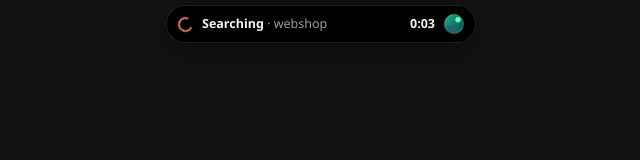
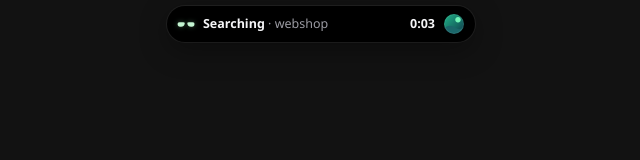
Before and after one commit to Rayan581/island, a Svelte app: page / in a window 1280 px wide. Shown: the top 160 px of the page, without its empty margins (319-959 px from the left). Built offline with nearby package versions, Linux system fonts and the light colour scheme.

Commit message:
Robo's eyes show in the working, done and needs-you pills

```diff
--- a/src/components/Eyes.svelte
+++ b/src/components/Eyes.svelte
@@ -1,8 +1,9 @@
 <script lang="ts">
   import { cursor } from '../lib/cursor.svelte';
-  import { robo } from '../lib/mood.svelte';
+  import { robo, type Mood } from '../lib/mood.svelte';
 
-  let { size = 1, follow = true }: { size?: number; follow?: boolean } = $props();
+  let { size = 1, follow = true, mood = undefined }: { size?: number; follow?: boolean; mood?: Mood } = $props();
+  const shown = $derived(mood ?? robo.mood);
   let el: HTMLElement | undefined = $state();
   let dx = $state(0), dy = $state(0);
   let blinking = $state<'' | 'one' | 'two'>('');
@@ -32,7 +33,7 @@
     blinkTimer = window.setTimeout(() => (blinking = ''), 800);
   });
 </script>
-<span class="eyes {robo.mood}" class:one={blinking === 'one'} class:two={blinking === 'two'} bind:this={el} style:--k={size} style:--dx="{dx.toFixed(2)}px" style:--dy="{dy.toFixed(2)}px" aria-label="Robo"><i></i><i></i></span>
+<span class="eyes {shown}" class:one={blinking === 'one'} class:two={blinking === 'two'} bind:this={el} style:--k={size} style:--dx="{dx.toFixed(2)}px" style:--dy="{dy.toFixed(2)}px" aria-label="Robo"><i></i><i></i></span>
 <style>
   .eyes { --c: #c4f5d2; --e: cubic-bezier(.3, .9, .3, 1);
           display: inline-flex; gap: calc(6px * var(--k)); align-items: center; transform: translate(var(--dx, 0), var(--dy, 0)); transition: transform .14s ease-out; }
--- a/src/components/Pill.svelte
+++ b/src/components/Pill.svelte
@@ -4,6 +4,7 @@
   import type { PillKind, Badge } from '../lib/pill';
   import { clock } from '../lib/format';
   import Eyes from './Eyes.svelte';
+  import { robo } from '../lib/mood.svelte';
   import Eq from './Eq.svelte';
   import Art from './Art.svelte';
   import Icon from './Icon.svelte';
@@ -30,15 +31,15 @@
     <span class="text ellipsis">Focus complete</span>
     <span class="trail tnum focus-c">0:00</span>
   {:else if kind === 'attention' && c}
-    <span class="ico attn"><Icon name="alert" size={15} /></span>
+    {#if robo.on}<Eyes size={0.8} follow={store.settings.eyesFollow} mood="surprised" />{:else}<span class="ico attn"><Icon name="alert" size={15} /></span>{/if}
     <span class="text ellipsis"><b class="attn">Needs you</b> <span class="dim">· {c.project}</span></span>
   {:else if kind === 'running' && c}
-    <span class="spinner"></span>
+    {#if robo.on}<Eyes size={0.8} follow={store.settings.eyesFollow} mood="squint" />{:else}<span class="spinner"></span>{/if}
     <span class="text ellipsis">{toolLabel(c.tool)} <span class="dim">· {c.project}</span></span>
     {#if store.runningCount > 1}<span class="count">+{store.runningCount - 1}</span>{/if}
     <span class="trail tnum">{clock(store.elapsed(c))}</span>
   {:else if kind === 'done' && c}
-    <span class="ico done-c"><Icon name="check" size={15} /></span>
+    {#if robo.on}<Eyes size={0.8} follow={store.settings.eyesFollow} mood="happy" />{:else}<span class="ico done-c"><Icon name="check" size={15} /></span>{/if}
     <span class="text ellipsis"><b class="done-c">Done</b> <span class="dim">· {c.project}</span></span>
     <span class="trail tnum dim">{clock(store.elapsed(c))}</span>
   {:else if kind === 'focus'}
--- a/src/features/robo/controller.svelte.ts
+++ b/src/features/robo/controller.svelte.ts
@@ -38,6 +38,7 @@ export function startRobo(ctx: FeatureCtx) {
         enabled: ctx.enabled, claudeRunning: ctx.store.runningCount > 0, hour: new Date(wall).getHours(),
         idleMs: wall - lastMove, sleepyAtNight: roboSettings.sleepyAtNight
       };
+      if (robo.on !== ctx.enabled) robo.on = ctx.enabled;
       const mood = resolveMood(inputs, transient, wall);
       if (robo.mood !== mood) robo.mood = mood;
       const until = inputs.enabled && transient && transient.until > wall ? transient.until : 0;
--- a/src/lib/mood.svelte.ts
+++ b/src/lib/mood.svelte.ts
@@ -2,6 +2,8 @@
 export type Mood = 'normal' | 'squint' | 'happy' | 'surprised' | 'sleepy';
 
 export const robo = $state({
+  /** True while the Robo feature is switched on (the busy pills show eyes instead of icons only then). */
+  on: false,
   /** The mood the eyes show right now (always 'normal' while the feature is off). */
   mood: 'normal' as Mood,
   /** When the active transient mood (happy / surprised) ends, ms epoch; 0 when none. */
```
